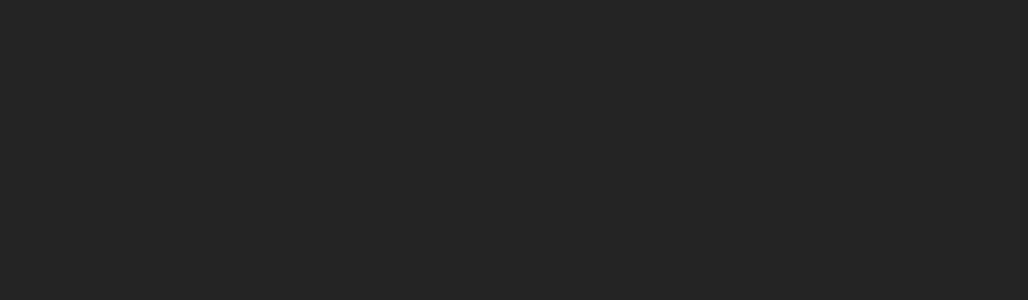
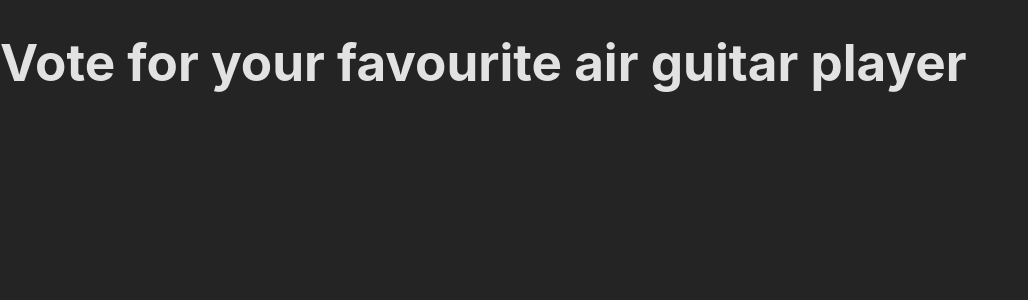
Before and after one commit to madelenfoss/voting-app, a React (Vite) app: page / in a window 1280 px wide. Shown: the top 300 px of the page, without its empty margins (0-1028 px from the left). Built offline with nearby package versions, Linux system fonts and the light colour scheme.

Commit message:
Added simple header, imported header and footer

```diff
--- a/src/App.jsx
+++ b/src/App.jsx
@@ -1,13 +1,17 @@
 import Candidate from "./components/candidate.jsx";
 import SearchCandidates from "./components/SearchCandidates.jsx";
 import TotalScore from "./components/TotalScore.jsx";
+import Header from "./components/Header.jsx";
+import Footer from "./components/Footer.jsx";
 
 const App = () => {
   return (
     <>
+      <Header />
       <SearchCandidates />
       <Candidate />
       <TotalScore />
+      <Footer />
     </>
   )
 }
--- a/src/components/Header.jsx
+++ b/src/components/Header.jsx
@@ -1,6 +1,7 @@
 const Header = () => {
   return (
     <div>
+      <h1>Vote for your favourite air guitar player</h1>
 
     </div>
   )
--- a/src/index.css
+++ b/src/index.css
@@ -25,7 +25,6 @@ a:hover {
 body {
   margin: 0;
   display: flex;
-  place-items: center;
   min-width: 320px;
   min-height: 100vh;
 }
```
